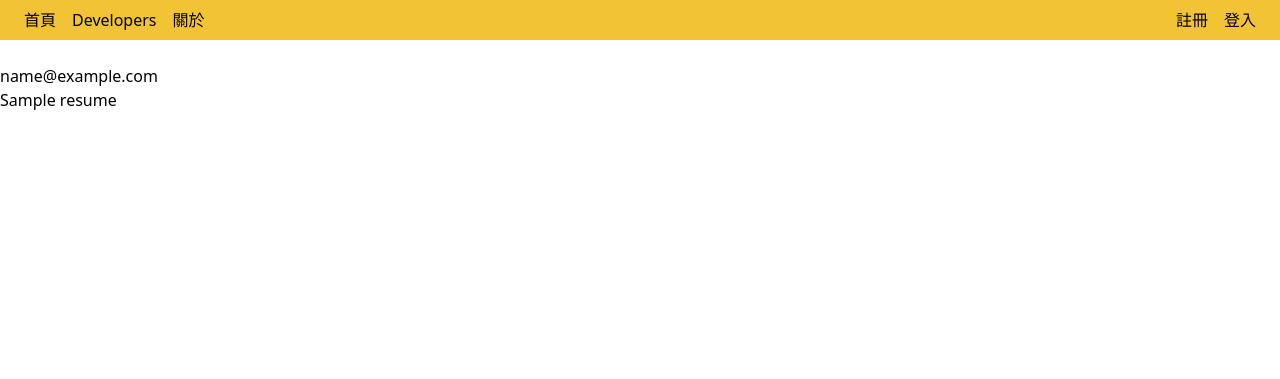
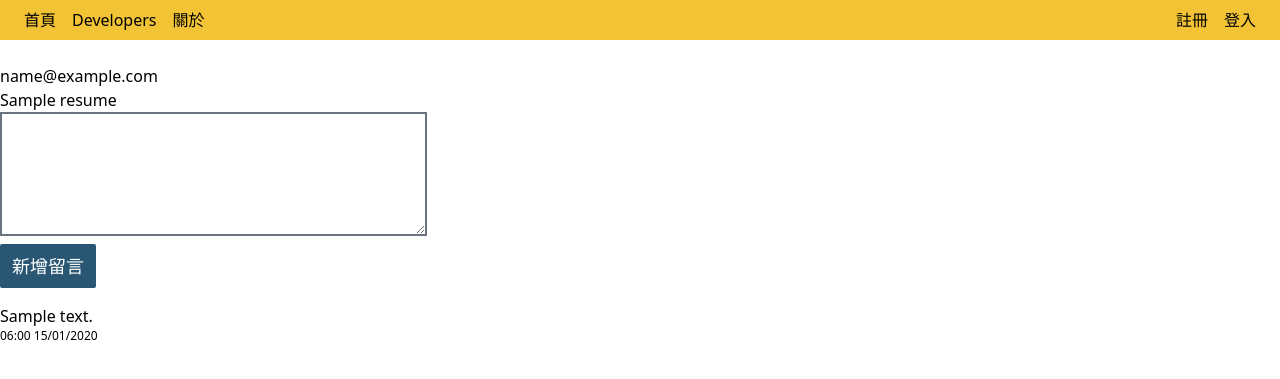
Before and after one commit to kaochenlong/pydev, a Django app: page /developers/1 in a window 1280 px wide. Shown: the top 379 px of the page. Run offline with Django 4.2, Linux system fonts and the light colour scheme; tables that the repository leaves empty hold one stand-in row (values such as "Sample post").

Commit message:
add comment model

```diff
--- a/core/settings.py
+++ b/core/settings.py
@@ -24,6 +24,7 @@ INSTALLED_APPS = [
     "django.contrib.sessions",
     "django.contrib.messages",
     "django.contrib.staticfiles",
+    "django_extensions",
     "pages",
     "resumes",
 ]
@@ -94,7 +95,7 @@ AUTH_PASSWORD_VALIDATORS = [
 
 LANGUAGE_CODE = "en-us"
 
-TIME_ZONE = "UTC"
+TIME_ZONE = "Asia/Taipei"
 
 USE_I18N = True
 
--- a/pyproject.toml
+++ b/pyproject.toml
@@ -11,6 +11,9 @@ python = "^3.12"
 django = "^5.0.7"
 
 
+[tool.poetry.group.dev.dependencies]
+django-extensions = "^3.2.3"
+
 [build-system]
 requires = ["poetry-core"]
 build-backend = "poetry.core.masonry.api"
--- a/resumes/models.py
+++ b/resumes/models.py
@@ -10,3 +10,9 @@ class Resume(models.Model):
 
     def __str__(self):
         return f"{self.name} ({self.email})"
+
+
+class Comment(models.Model):
+    resume = models.ForeignKey(Resume, on_delete=models.CASCADE)
+    content = models.TextField(null=False)
+    created_at = models.DateTimeField(auto_now_add=True)
--- a/resumes/templates/resumes/index.html
+++ b/resumes/templates/resumes/index.html
@@ -9,8 +9,9 @@
   <ul>
   {% for resume in resumes %}
     <li>
-    {{ resume.name }}
-    <a href="{% url 'resumes:show' resume.id %}">{{ resume.email }}</a>
+    <a href="{% url 'resumes:show' resume.id %}">
+      {{ resume.name }} {{ resume.email }}
+    </a>
     <a href="{% url 'resumes:edit' resume.id %}" class="btn">編輯</a>
     </li>
   {% endfor %}
--- a/resumes/templates/resumes/show.html
+++ b/resumes/templates/resumes/show.html
@@ -3,4 +3,33 @@
 {% block content %}
   <h1>{{ resume.email }}</h1>
   <h2>{{ resume.name }}</h2>
+
+  <form method="POST" action="{% url 'resumes:comment' resume.id %}">
+    {% csrf_token %}
+    <section class="flex flex-col w-1/3 gap-2">
+      <textarea name="content" rows="5" class="border-2 border-gray-500"></textarea>
+      <div>
+        <button class="btn btn-primary">新增留言</button>
+      </div>
+    </section>
+  </form>
+
+  <section class="my-4">
+    {% if comments %}
+      <ul>
+        {% for comment in comments %}
+          <li class="flex flex-col">
+            <p>
+              {{ comment.content }}
+            </p>
+            <time class="text-xs" datetime="{{ comment.created_at|date:'Y-m-d h:i' }}">
+              {{ comment.created_at|date:'h:i d/m/Y' }}
+            </time>
+          </li>
+        {% endfor %}
+      </ul>
+    {% else %}
+      <div>目前無留言</div>
+    {% endif %}
+  </section>
 {% endblock %}
--- a/resumes/urls.py
+++ b/resumes/urls.py
@@ -8,4 +8,5 @@ urlpatterns = [
     path("new", views.new, name="new"),
     path("<int:id>", views.show, name="show"),
     path("<int:id>/edit", views.edit, name="edit"),
+    path("<int:id>/comments", views.comment, name="comment"),
 ]
--- a/resumes/views.py
+++ b/resumes/views.py
@@ -36,7 +36,16 @@ def show(req, id):
                 {"form": form, "resume": resume},
             )
 
-    return render(req, "resumes/show.html", {"resume": resume})
+    comments = resume.comment_set.order_by("-id")
+
+    return render(
+        req,
+        "resumes/show.html",
+        {
+            "resume": resume,
+            "comments": comments,
+        },
+    )
 
 
 def new(req):
@@ -52,3 +61,11 @@ def edit(req, id):
         "resumes/edit.html",
         {"form": form, "resume": resume},
     )
+
+
+def comment(req, id):
+    if req.method == "POST":
+        resume = get_object_or_404(Resume, pk=id)
+        resume.comment_set.create(content=req.POST["content"])
+        messages.success(req, "留言成功")
+        return redirect("resumes:show", id=id)
--- a/static/styles/style.css
+++ b/static/styles/style.css
@@ -1,5 +1,5 @@
 /*
-! tailwindcss v3.4.7 | MIT License | https://tailwindcss.com
+! tailwindcss v3.4.9 | MIT License | https://tailwindcss.com
 */
 
 /*
@@ -602,6 +602,11 @@ video {
   margin-bottom: 1.5rem;
 }
 
+.my-4 {
+  margin-top: 1rem;
+  margin-bottom: 1rem;
+}
+
 .block {
   display: block;
 }
@@ -618,12 +623,50 @@ video {
   width: 1.5rem;
 }
 
+.w-1\/2 {
+  width: 50%;
+}
+
+.w-1\/3 {
+  width: 33.333333%;
+}
+
+.flex-row {
+  flex-direction: row;
+}
+
+.flex-col {
+  flex-direction: column;
+}
+
 .justify-between {
   justify-content: space-between;
 }
 
 .gap-4 {
   gap: 1rem;
+}
+
+.gap-2 {
+  gap: 0.5rem;
+}
+
+.border {
+  border-width: 1px;
+}
+
+.border-2 {
+  border-width: 2px;
+}
+
+.border-gray-500 {
+  --tw-border-opacity: 1;
+  border-color: rgb(107 114 128 / var(--tw-border-opacity));
+}
+
+.border-red-500 {
+  --tw-border-opacity: 1;
+  border-color: rgb(239 68 68 / var(--tw-border-opacity));
 }
 
 .bg-py-yellow {
@@ -646,6 +689,16 @@ video {
   padding-bottom: 0.5rem;
 }
 
+.text-sm {
+  font-size: 0.875rem;
+  line-height: 1.25rem;
+}
+
+.text-xs {
+  font-size: 0.75rem;
+  line-height: 1rem;
+}
+
 .text-red-500 {
   --tw-text-opacity: 1;
   color: rgb(239 68 68 / var(--tw-text-opacity));
@@ -654,6 +707,11 @@ video {
 .text-yellow-600 {
   --tw-text-opacity: 1;
   color: rgb(202 138 4 / var(--tw-text-opacity));
+}
+
+.text-red-300 {
+  --tw-text-opacity: 1;
+  color: rgb(252 165 165 / var(--tw-text-opacity));
 }
 
 .btn {
```
Also changed, not shown: resumes/migrations/0002_comment.py (added), 2 other files.
